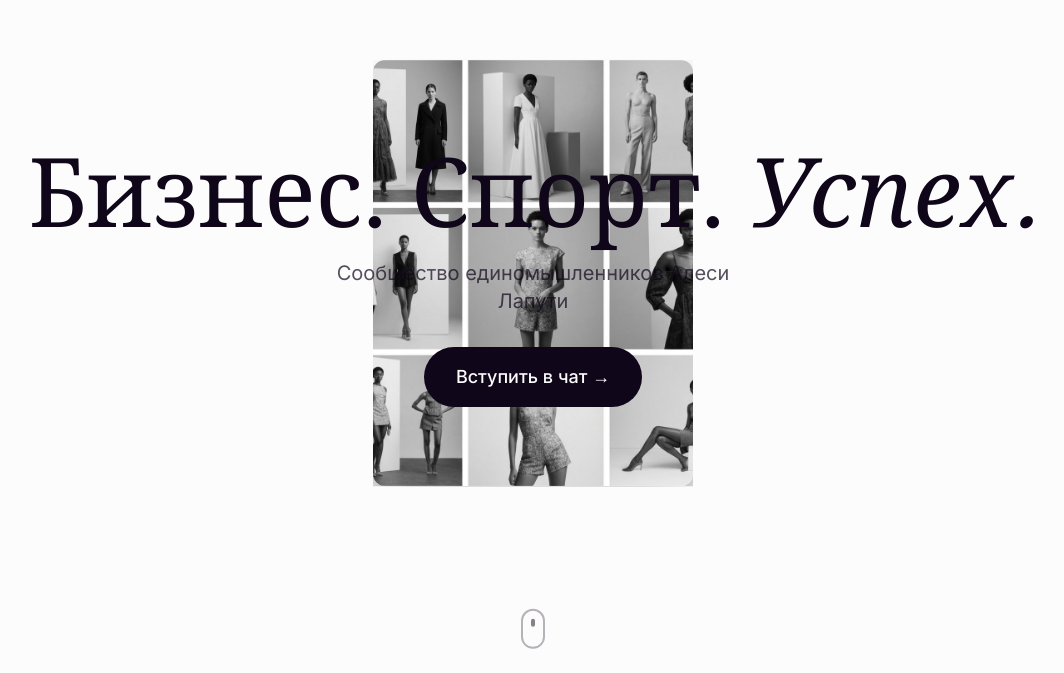
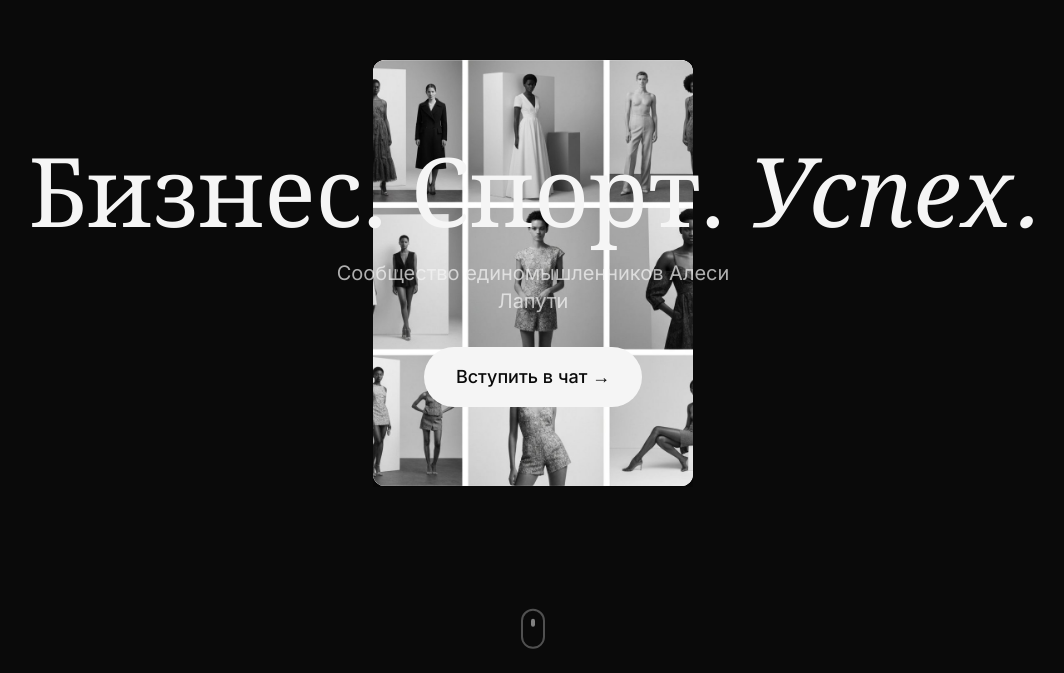
Before and after one commit to pr-poehali-dev/quantum-advancement-strategy, a React (Vite) app: page / in a window 1280 px wide. Shown: the part 127-800 px from the top of the page, without its empty margins (107-1171 px from the left). Built offline with nearby package versions, Linux system fonts and the light colour scheme; a web font is replaced by a local one.

Commit message:
feat: черный фон с красными акцентами

```diff
--- a/src/components/sections/footer-section.tsx
+++ b/src/components/sections/footer-section.tsx
@@ -16,7 +16,7 @@ export function FooterSection() {
     <footer className="relative bg-background px-6 py-24 overflow-hidden">
       {/* Gradient blob */}
       <div className="absolute bottom-0 left-1/2 -translate-x-1/2 w-[800px] h-[600px] pointer-events-none">
-        <div className="absolute inset-0 bg-gradient-to-tr from-purple-300 via-purple-200 to-lime-200 opacity-40 blur-3xl rounded-full" />
+        <div className="absolute inset-0 bg-gradient-to-tr from-red-900 via-red-600 to-orange-500 opacity-30 blur-3xl rounded-full" />
       </div>
 
       <div className="relative max-w-6xl mx-auto">
--- a/src/components/sections/manifesto-section.tsx
+++ b/src/components/sections/manifesto-section.tsx
@@ -24,7 +24,7 @@ export function ManifestoSection() {
 
         {/* Gradient mask reveal text */}
         <motion.h2
-          className="absolute inset-0 text-4xl md:text-6xl lg:text-7xl font-serif leading-tight text-center bg-gradient-to-r from-purple-700 via-purple-400 to-purple-700 bg-clip-text text-transparent"
+          className="absolute inset-0 text-4xl md:text-6xl lg:text-7xl font-serif leading-tight text-center bg-gradient-to-r from-red-700 via-orange-400 to-red-600 bg-clip-text text-transparent"
           style={{ clipPath }}
         >
           Хватит быть одному.
--- a/src/index.css
+++ b/src/index.css
@@ -1,4 +1,4 @@
-@import url('https://fonts.googleapis.com/css2?family=Instrument+Serif:ital@0;1&family=Inter:wght@400;500;600;700&display=swap');
+@import url("https://fonts.googleapis.com/css2?family=Instrument+Serif:ital@0;1&family=Inter:wght@400;500;600;700&display=swap");
 
 @tailwind base;
 @tailwind components;
@@ -6,73 +6,73 @@
 
 @layer base {
   :root {
-    /* Folio Lilac & Ink Theme */
-    --background: 270 20% 99%;
-    --foreground: 270 63% 6%;
-    --surface: 270 20% 96%;
-    --ink: 270 63% 6%;
-    --iris: 263 70% 42%;
-    --lilac: 270 89% 85%;
-    --lime: 82 85% 80%;
-    --muted-foreground: 270 8% 43%;
+    /* Black & Red Theme */
+    --background: 0 0% 4%;
+    --foreground: 0 0% 96%;
+    --surface: 0 0% 8%;
+    --ink: 0 0% 96%;
+    --iris: 0 85% 50%;
+    --lilac: 0 70% 35%;
+    --lime: 0 85% 55%;
+    --muted-foreground: 0 5% 55%;
 
-    --card: 270 20% 96%;
-    --card-foreground: 270 63% 6%;
-    --popover: 270 20% 99%;
-    --popover-foreground: 270 63% 6%;
-    --primary: 263 70% 42%;
-    --primary-foreground: 270 20% 99%;
-    --secondary: 270 20% 96%;
-    --secondary-foreground: 270 63% 6%;
-    --muted: 270 20% 96%;
-    --accent: 270 89% 85%;
-    --accent-foreground: 270 63% 6%;
+    --card: 0 0% 8%;
+    --card-foreground: 0 0% 96%;
+    --popover: 0 0% 8%;
+    --popover-foreground: 0 0% 96%;
+    --primary: 0 85% 50%;
+    --primary-foreground: 0 0% 96%;
+    --secondary: 0 0% 10%;
+    --secondary-foreground: 0 0% 96%;
+    --muted: 0 0% 10%;
+    --accent: 0 70% 30%;
+    --accent-foreground: 0 0% 96%;
     --destructive: 0 84.2% 60.2%;
-    --destructive-foreground: 210 40% 98%;
-    --border: 270 15% 92%;
-    --input: 270 15% 92%;
-    --ring: 263 70% 42%;
+    --destructive-foreground: 0 0% 96%;
+    --border: 0 0% 14%;
+    --input: 0 0% 14%;
+    --ring: 0 85% 50%;
 
     --radius: 0.75rem;
 
-    --sidebar-background: 0 0% 98%;
-    --sidebar-foreground: 240 5.3% 26.1%;
-    --sidebar-primary: 240 5.9% 10%;
-    --sidebar-primary-foreground: 0 0% 98%;
-    --sidebar-accent: 240 4.8% 95.9%;
-    --sidebar-accent-foreground: 240 5.9% 10%;
-    --sidebar-border: 220 13% 91%;
-    --sidebar-ring: 217.2 91.2% 59.8%;
+    --sidebar-background: 0 0% 6%;
+    --sidebar-foreground: 0 0% 90%;
+    --sidebar-primary: 0 85% 50%;
+    --sidebar-primary-foreground: 0 0% 96%;
+    --sidebar-accent: 0 0% 12%;
+    --sidebar-accent-foreground: 0 0% 90%;
+    --sidebar-border: 0 0% 14%;
+    --sidebar-ring: 0 85% 50%;
   }
 
   .dark {
-    --background: 270 10% 8%;
-    --foreground: 270 10% 98%;
-    --card: 270 10% 8%;
-    --card-foreground: 270 10% 98%;
-    --popover: 270 10% 8%;
-    --popover-foreground: 270 10% 98%;
-    --primary: 270 10% 98%;
-    --primary-foreground: 270 10% 12%;
-    --secondary: 270 10% 16%;
-    --secondary-foreground: 270 10% 98%;
-    --muted: 270 10% 16%;
-    --muted-foreground: 270 5% 60%;
-    --accent: 270 10% 16%;
-    --accent-foreground: 270 10% 98%;
+    --background: 0 0% 4%;
+    --foreground: 0 0% 96%;
+    --card: 0 0% 8%;
+    --card-foreground: 0 0% 96%;
+    --popover: 0 0% 8%;
+    --popover-foreground: 0 0% 96%;
+    --primary: 0 85% 50%;
+    --primary-foreground: 0 0% 96%;
+    --secondary: 0 0% 10%;
+    --secondary-foreground: 0 0% 96%;
+    --muted: 0 0% 10%;
+    --muted-foreground: 0 5% 55%;
+    --accent: 0 70% 30%;
+    --accent-foreground: 0 0% 96%;
     --destructive: 0 62.8% 30.6%;
-    --destructive-foreground: 210 40% 98%;
-    --border: 270 10% 16%;
-    --input: 270 10% 16%;
-    --ring: 270 5% 50%;
-    --sidebar-background: 240 5.9% 10%;
-    --sidebar-foreground: 240 4.8% 95.9%;
-    --sidebar-primary: 224.3 76.3% 48%;
-    --sidebar-primary-foreground: 0 0% 100%;
-    --sidebar-accent: 240 3.7% 15.9%;
-    --sidebar-accent-foreground: 240 4.8% 95.9%;
-    --sidebar-border: 240 3.7% 15.9%;
-    --sidebar-ring: 217.2 91.2% 59.8%;
+    --destructive-foreground: 0 0% 96%;
+    --border: 0 0% 14%;
+    --input: 0 0% 14%;
+    --ring: 0 85% 50%;
+    --sidebar-background: 0 0% 6%;
+    --sidebar-foreground: 0 0% 90%;
+    --sidebar-primary: 0 85% 50%;
+    --sidebar-primary-foreground: 0 0% 96%;
+    --sidebar-accent: 0 0% 12%;
+    --sidebar-accent-foreground: 0 0% 90%;
+    --sidebar-border: 0 0% 14%;
+    --sidebar-ring: 0 85% 50%;
   }
 }
 
@@ -83,7 +83,7 @@
 
   body {
     @apply bg-background text-foreground;
-    font-family: 'Inter', sans-serif;
+    font-family: "Inter", sans-serif;
   }
 }
 
@@ -94,7 +94,8 @@
 
 /* Serrated ticket edge */
 .ticket-edge {
-  mask-image: radial-gradient(circle at 0 50%, transparent 8px, black 8px),
+  mask-image:
+    radial-gradient(circle at 0 50%, transparent 8px, black 8px),
     radial-gradient(circle at 100% 50%, transparent 8px, black 8px);
   mask-size: 51% 100%;
   mask-position: left, right;
```
